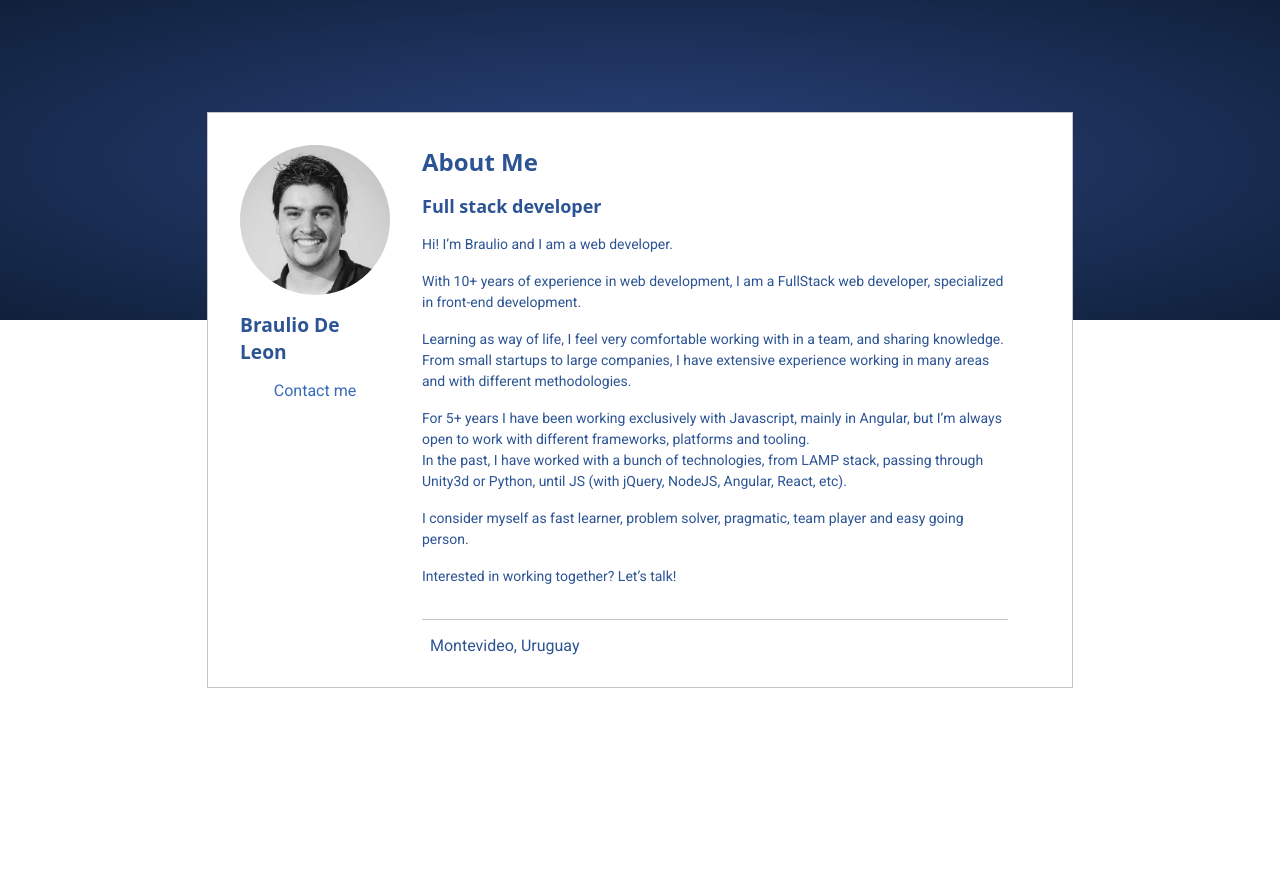
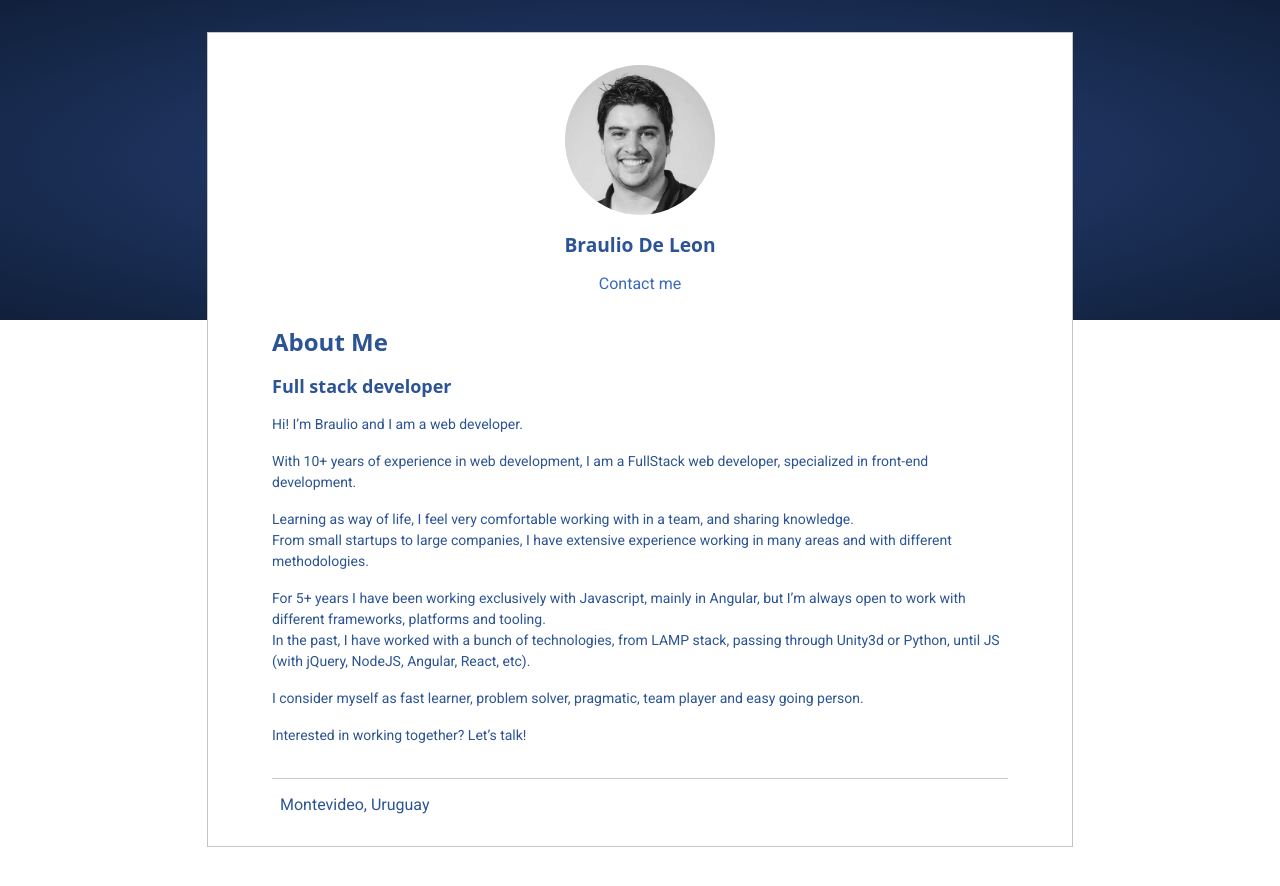
Before and after one commit to bradelev/brauliodeleon, an Angular app: page / in a window 1280 px wide. Shown: the top 886 px of the page. Before the commit the page ends 800 px from the top, so only its background shows below. Built offline with nearby package versions, Linux system fonts and the light colour scheme; some icons are missing.

Commit message:
layout changes

```diff
--- a/package.json
+++ b/package.json
@@ -3,7 +3,7 @@
   "version": "0.0.0",
   "scripts": {
     "ng": "ng",
-    "start": "ng serve -o",
+    "start": "ng serve -o --port=4203",
     "build": "ng build",
     "deploy": "ng deploy --cname=brauliodeleon.com",
     "test": "ng test",
--- a/src/app/app.component.html
+++ b/src/app/app.component.html
@@ -1,6 +1,6 @@
 <div class="Layout">
   <div class="Layout-background"></div>
-  <div class="Layout-content">
+  <div class="Layout-card">
     <div class="Content-profile">
       <img src="assets/images/profilepic.jpeg" alt="{{ name }}" class="Profile-picture">
       <h1 class="Profile-name">{{ name }}</h1>
@@ -31,24 +31,27 @@
           </div>
         </div>
       </div>
-      <!-- TODO: Add Previous Experience -->
-      <!-- <div class="ContentMain-experience">
-        <h2 class="Experience-title">Previous Experience</h2>
-        <ul class="Experience-items">
-          <li class="Experience-item">
-            <h3 class="ExperienceItem-title"><a href="">BROS</a><span>2018-2019</span></h3>
-            <h4 class="ExperienceItem-role">Full Stack developer</h4>
-          </li>
-          <li class="Experience-item">
-            <h3 class="ExperienceItem-title"><a href="">BROS</a><span>2018-2019</span></h3>
-            <h4 class="ExperienceItem-role">Full Stack developer</h4>
-          </li>
-          <li class="Experience-item">
-            <h3 class="ExperienceItem-title"><a href="">BROS</a><span>2018-2019</span></h3>
-            <h4 class="ExperienceItem-role">Full Stack developer</h4>
-          </li>
-        </ul>
-      </div> -->
     </div>
   </div>
+  <!-- <div class="Layout-card">
+    <div class="Content-main">
+      <div class="ContentMain-about">
+        <h2 class="About-title">Work experience</h2>
+        <h3 class="About-tagline">OverActive</h3>
+        <span class="WorkExperience-year">2019 - Current</span>
+        <span class="WorkExperience-role">Web UI Developer</span>
+        <span class="Arrow"></span>
+        <div class="About-content">
+          <p>Hi! I’m Braulio and I am a web developer.</p>
+          <p>With 10+ years of experience in web development, I am a FullStack web developer,  specialized in front-end development.</p>
+          <p>Learning as way of life, I feel very comfortable working with in a team, and sharing knowledge.<br/>
+          From small startups to large companies, I have extensive experience working in many areas and with different methodologies.</p>
+          <p>For 5+ years I have been working exclusively with Javascript, mainly in Angular, but I’m always open to work with different frameworks, platforms and tooling.<br/>
+          In the past, I have worked with a bunch of technologies, from LAMP stack, passing through Unity3d or Python, until JS (with jQuery, NodeJS, Angular, React, etc).</p>
+          <p>I consider myself as fast learner, problem solver, pragmatic, team player and easy going person.</p>
+          <p>Interested in working together? Let’s talk!</p>
+        </div>
+      </div>
+    </div>
+  </div> -->
 </div>
--- a/src/app/app.component.scss
+++ b/src/app/app.component.scss
@@ -2,13 +2,13 @@
 @import '../assets/styles/variables';
 
 .Layout {
+  align-items: center;
   background-color: $_color-white;
+  display: flex;
+  flex-direction: column;
+  justify-content: center;
   padding: $_contentSpacing * 2;
   position: relative;
-  display: flex;
-  justify-content: center;
-  align-items: center;
-  height: calc(100vh - #{$_contentSpacing} * 4);
   &-background {
     background-image: -webkit-radial-gradient(ellipse, #2a437c 0, #10203b 100%);
     height: 320px;
@@ -17,28 +17,37 @@
     right: 0;
     top: 0;
   }
-  &-content {
+  &-card {
     background-color: $-color-white;
     border: 1px solid $_color-tertiary;
     color: $_color-secondary;
+    display: flex;
+    flex-wrap: wrap;
+    justify-content: center;
+    margin-bottom: $_contentSpacing * 2;
+    max-width: 800px;
+    padding: $_contentSpacing;
+    position: relative;
+    width:  80%;
+    z-index: 2;
+    @media (min-width: 768px) {
+      padding: $_contentSpacing * 2;
+    }
 
-    z-index: 2;
-    position: relative;
-    max-width: 800px;
-    width:  80%;
-    padding: $_contentSpacing * 2;
-
-    display: flex;
 
   }
   .Content {
     &-profile {
+      align-items: center;
       display: flex;
       flex-direction: column;
-      align-items: center;
+      padding-bottom: $_contentSpacing * 2;
     }
     &-main {
-      padding: 0 $_contentSpacing * 2;
+      padding: 0;
+      @media (min-width: 768px) {
+        padding: 0 $_contentSpacing * 2;
+      }
     }
   }
   .Profile {
@@ -48,9 +57,9 @@
       padding: 16px 0 0 0;
     }
     &-picture {
+      border-radius: 50%;
+      height: 150px;
       width: 150px;
-      height: 150px;
-      border-radius: 50%;
     }
   }
   .About {
@@ -62,9 +71,9 @@
     &-footer {
       display: flex;
       border-top: 1px solid $_color-tertiary;
+      color: $_color-secondary;
       justify-content: space-between;
       padding: $_contentSpacing 0 0;
-      color: $_color-secondary;
     }
     &Footer {
       &-location {
@@ -79,8 +88,8 @@
           display: flex;
           li {
             padding: 0;
+            list-style: none;
             margin-right: 8px;
-            list-style: none;
             &:last-child {
               margin-right: 0;
             }
```
